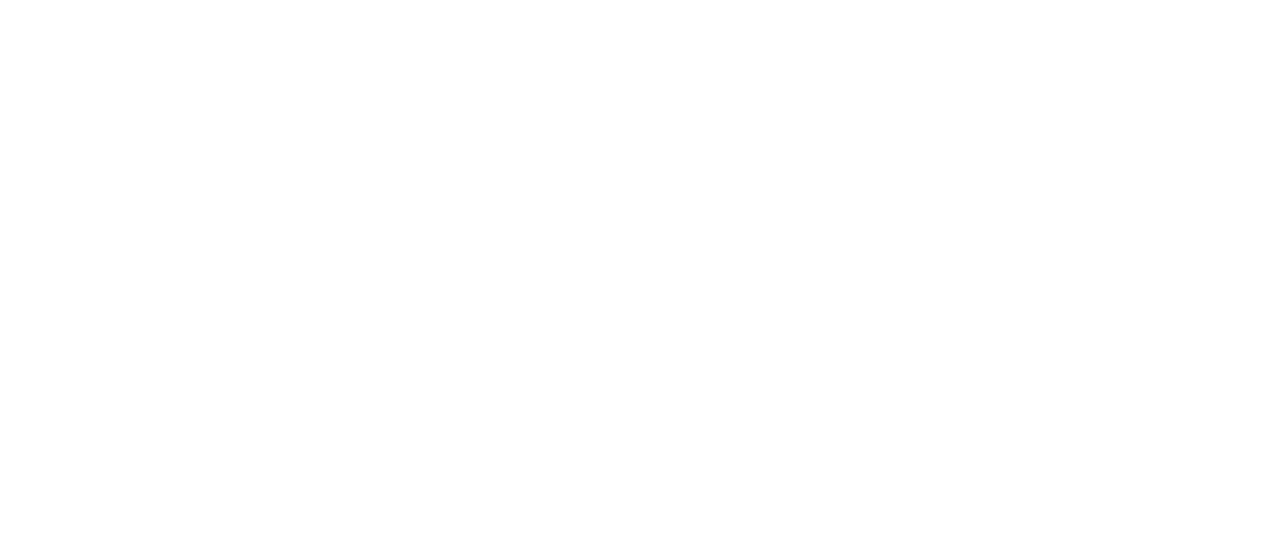
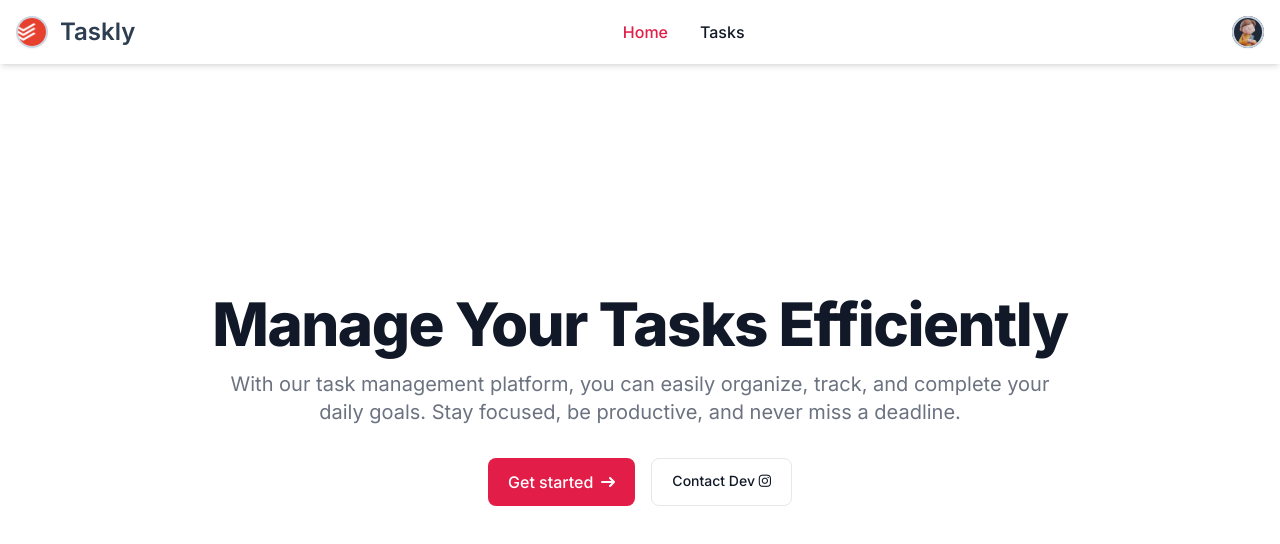
Before and after one commit to achmadsyahrian/todo-list-app-vue, a Vue app: page /dashboard in a window 1280 px wide. Before the commit this address had no page. Shown: the top 544 px of the page. Built offline with nearby package versions, Linux system fonts and the light colour scheme; sample sign-in values are in the browser's storage.

Commit message:
create dashboard view

```diff
--- a/public/index.html
+++ b/public/index.html
@@ -18,6 +18,9 @@
       <strong>We're sorry but <%= htmlWebpackPlugin.options.title %> doesn't work properly without JavaScript enabled. Please enable it to continue.</strong>
     </noscript>
     <div id="app"></div>
-    <!-- built files will be auto injected -->
+
+    <script src="https://kit.fontawesome.com/23dde1eb1b.js" crossorigin="anonymous"></script>
+    <script src="https://cdn.jsdelivr.net/npm/flowbite@1.4.7/dist/flowbite.min.js"></script>
+
   </body>
 </html>
--- /dev/null
+++ b/src/views/DashboardView.vue
@@ -0,0 +1,85 @@
+<template>
+
+
+<nav class="bg-white border-gray-200 dark:bg-slate-800 fixed top-0 w-full z-10 shadow-md">
+  <div class="max-w-screen-xl flex flex-wrap items-center justify-between mx-auto p-4">
+  <a href="/dashboard" class="flex items-center space-x-3 rtl:space-x-reverse">
+      <img src="/images/logo-app.png" class="h-8 rounded-full border-2 border-slate-300 shadow-sm" alt="Flowbite Logo" />
+      <span class="self-center text-2xl font-semibold whitespace-nowrap dark:text-white">Taskly</span>
+  </a>
+  <div class="flex items-center md:order-2 space-x-3 md:space-x-0 rtl:space-x-reverse">
+      <button type="button" class="flex text-sm bg-gray-800 rounded-full md:me-0 focus:ring-4 focus:ring-gray-300 dark:focus:ring-gray-600" id="user-menu-button" aria-expanded="false" data-dropdown-toggle="user-dropdown" data-dropdown-placement="bottom">
+        <span class="sr-only">Open user menu</span>
+        <img class="w-8 h-8 rounded-full border-2 border-slate-300 shadow-sm object-cover" src="/images/avatar/user.png" alt="user photo">
+      </button>
+      <!-- Dropdown menu -->
+      <div class="z-50 hidden my-4 text-base list-none bg-white divide-y divide-gray-100 rounded-lg shadow dark:bg-gray-700 dark:divide-gray-600" id="user-dropdown">
+        <div class="px-4 py-3">
+          <span class="block text-sm text-gray-900 dark:text-white">Achmad Syahrian</span>
+          <span class="block text-sm  text-gray-500 truncate dark:text-gray-400">syahrian@gmail.com</span>
+        </div>
+        <ul class="py-2" aria-labelledby="user-menu-button">
+          <li>
+            <a href="/dashboard" class="block px-4 py-2 text-sm text-gray-700 hover:bg-gray-100 dark:hover:bg-gray-600 dark:text-gray-200 dark:hover:text-white">Dashboard</a>
+          </li>
+          <li>
+            <a href="#" class="block px-4 py-2 text-sm text-gray-700 hover:bg-gray-100 dark:hover:bg-gray-600 dark:text-gray-200 dark:hover:text-white">Profile</a>
+          </li>
+          <li>
+            <a href="#" class="block px-4 py-2 text-sm text-gray-700 hover:bg-gray-100 dark:hover:bg-gray-600 dark:text-gray-200 dark:hover:text-white">Sign out</a>
+          </li>
+        </ul>
+      </div>
+      <button data-collapse-toggle="navbar-user" type="button" class="inline-flex items-center p-2 w-10 h-10 justify-center text-sm text-gray-500 rounded-lg md:hidden hover:bg-gray-100 focus:outline-none focus:ring-2 focus:ring-gray-200 dark:text-gray-400 dark:hover:bg-gray-700 dark:focus:ring-gray-600" aria-controls="navbar-user" aria-expanded="false">
+        <span class="sr-only">Open main menu</span>
+        <svg class="w-5 h-5" aria-hidden="true" xmlns="http://www.w3.org/2000/svg" fill="none" viewBox="0 0 17 14">
+            <path stroke="currentColor" stroke-linecap="round" stroke-linejoin="round" stroke-width="2" d="M1 1h15M1 7h15M1 13h15"/>
+        </svg>
+    </button>
+  </div>
+  <div class="items-center justify-between hidden w-full md:flex md:w-auto md:order-1" id="navbar-user">
+    <ul class="flex flex-col font-medium p-4 md:p-0 mt-4 border border-gray-100 rounded-lg bg-gray-50 md:space-x-8 rtl:space-x-reverse md:flex-row md:mt-0 md:border-0 md:bg-white dark:bg-gray-800 md:dark:bg-slate-800 dark:border-gray-700">
+      <li>
+        <a href="#" class="block py-2 px-3 text-white bg-primary rounded md:bg-transparent md:text-primary md:p-0" aria-current="page">Home</a>
+      </li>
+      <li>
+        <a href="#" class="block py-2 px-3 text-gray-900 rounded hover:bg-gray-100 md:hover:bg-transparent md:hover:text-primary md:p-0 dark:text-white dark:hover:bg-gray-700 dark:hover:text-white md:dark:hover:bg-transparent dark:border-gray-700">Tasks</a>
+      </li>
+    </ul>
+  </div>
+  </div>
+</nav>
+
+
+<section class="bg-white dark:bg-gray-900 min-h-screen">
+   <div class="py-8 px-4 mx-auto max-w-screen-xl text-center lg:py-16 flex items-center justify-center min-h-screen">
+    <div>
+        <h1 class="mb-4 text-4xl font-extrabold tracking-tight leading-none text-gray-900 md:text-5xl lg:text-6xl dark:text-white">Manage Your Tasks Efficiently</h1>
+        <p class="mb-8 text-md font-normal text-gray-500 dark:text-gray-400 lg:text-xl sm:px-16 lg:px-48">With our task management platform, you can easily organize, track, and complete your daily goals. Stay focused, be productive, and never miss a deadline.</p>
+        <div class="flex flex-col space-y-4 sm:flex-row sm:justify-center sm:space-y-0">
+            <a href="/tasks" class="inline-flex justify-center items-center py-3 px-5 text-base font-medium text-center text-white rounded-lg bg-primary hover:opacity-90 focus:ring-4 focus:ring-red-300 dark:focus:ring-red-900">
+                Get started
+                <svg class="w-3.5 h-3.5 ms-2 rtl:rotate-180" aria-hidden="true" xmlns="http://www.w3.org/2000/svg" fill="none" viewBox="0 0 14 10">
+                    <path stroke="currentColor" stroke-linecap="round" stroke-linejoin="round" stroke-width="2" d="M1 5h12m0 0L9 1m4 4L9 9"/>
+                </svg>
+            </a>
+            <a href="https://www.instagram.com/_achrian" class="py-3 px-5 sm:ms-4 text-sm font-medium text-gray-900 focus:outline-none bg-white rounded-lg border border-gray-200 hover:bg-gray-100 focus:z-10 focus:ring-4 focus:ring-gray-100 dark:focus:ring-gray-700 dark:bg-slate-800 dark:text-gray-400 dark:border-gray-600 dark:hover:text-white dark:hover:bg-slate-700">
+                Contact Dev <i class="fab fa-instagram"></i>
+            </a>
+        </div>
+    </div>
+   </div>
+</section>
+
+
+</template>
+
+<script>
+export default {
+   name: "DashboardView"
+}
+</script>
+
+<style>
+
+</style>
--- a/src/views/LoginView.vue
+++ b/src/views/LoginView.vue
@@ -16,7 +16,7 @@
          <form @submit.prevent="handleLogin" class="bg-white dark:bg-slate-800 p-6 rounded-lg shadow-md">
             <div class="mb-6">
                <h2 class="text-base/7 font-semibold text-gray-900 dark:text-slate-100">Welcome Back!</h2>
-               <p class="mt-1 text-sm/6 text-gray-400">Log in to access your account and manage your dashboard.</p>
+               <p class="mt-1 text-sm/6 text-gray-500 dark:text-gray-400">Log in to access your account and manage your dashboard.</p>
             </div>
            <BaseInput v-model="email" id="email" label="Email" placeholder="Enter your email" :error="errors.email" />
            <BaseInput v-model="password" id="password" label="Password" placeholder="●●●●●●●●" :type="showPassword ? 'text' : 'password'" :error="errors.password" />
@@ -32,7 +32,7 @@
 
            <BaseButton type="submit">Log In</BaseButton>
 
-           <p class="mt-6 text-center text-sm/6 text-gray-500">
+           <p class="mt-6 text-center text-sm/6 text-gray-500 dark:text-gray-400">
              Don't have an account yet? <a href="/register" class="font-medium text-primary hover:opacity-90">Register</a>
            </p>
 
--- a/src/views/RegisterView.vue
+++ b/src/views/RegisterView.vue
@@ -16,7 +16,7 @@
         <form @submit.prevent="handleRegister" class="bg-white dark:bg-slate-800 p-6 rounded-lg shadow-md">
           <div class="mb-6">
             <h2 class="text-base/7 font-semibold text-gray-900 dark:text-slate-100">Register Your Account</h2>
-            <p class="mt-1 text-sm/6 text-gray-400">Please provide accurate information for your account.</p>
+            <p class="mt-1 text-sm/6 text-gray-500 dark:text-gray-400">Please provide accurate information for your account.</p>
           </div>
           <BaseInput v-model="name" id="name" label="Name" placeholder="Enter your name" :error="errors.name" :required="true" />
           <BaseInput v-model="email" id="email" label="Email" placeholder="Enter your email" :error="errors.email" :required="true" />
@@ -33,7 +33,7 @@
 
           <BaseButton type="submit">Register</BaseButton>
 
-          <p class="mt-6 text-center text-sm/6 text-gray-500">
+          <p class="mt-6 text-center text-sm/6 text-gray-500 dark:text-gray-400">
             Already have an account? <a href="/login" class="font-medium text-primary hover:opacity-90">Login</a>
           </p>
         </form>
```
Also changed, not shown: src/router/index.js (+22 -15 lines), public/images/avatar/user.png (added).
